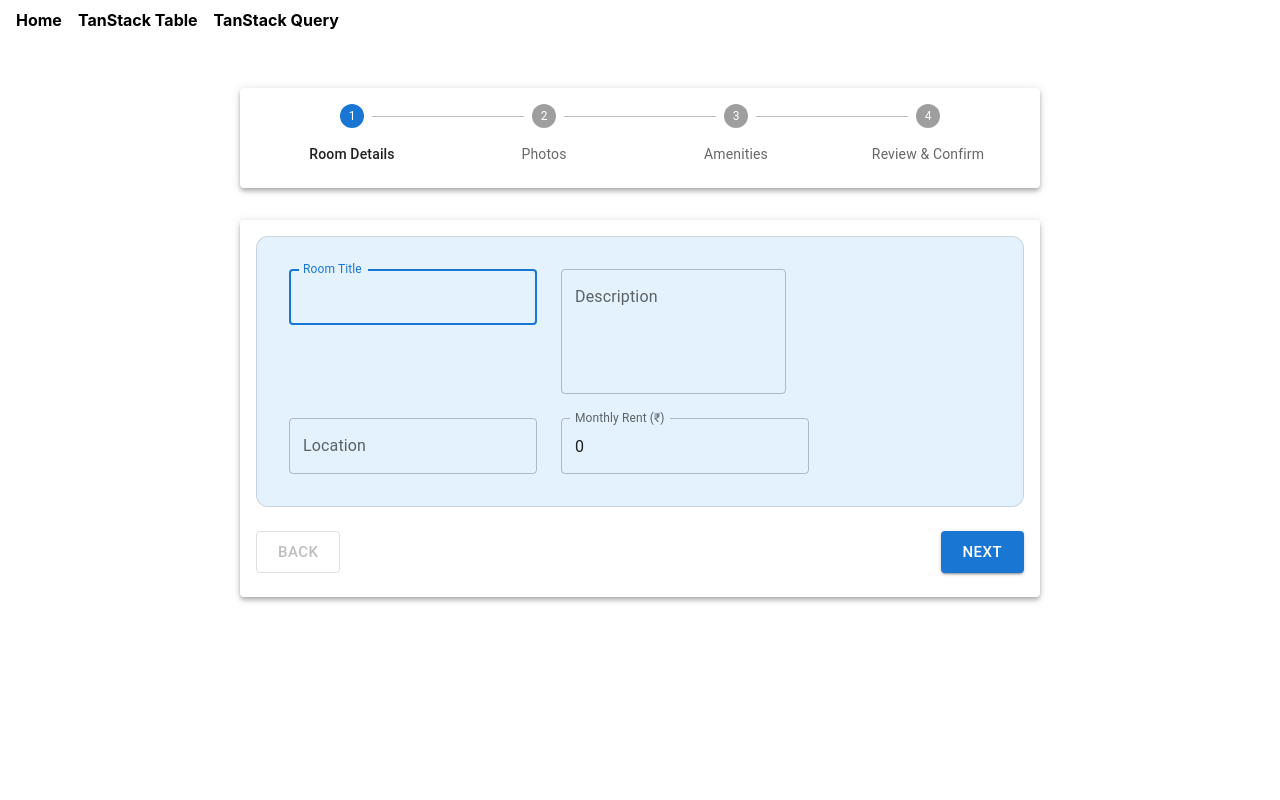
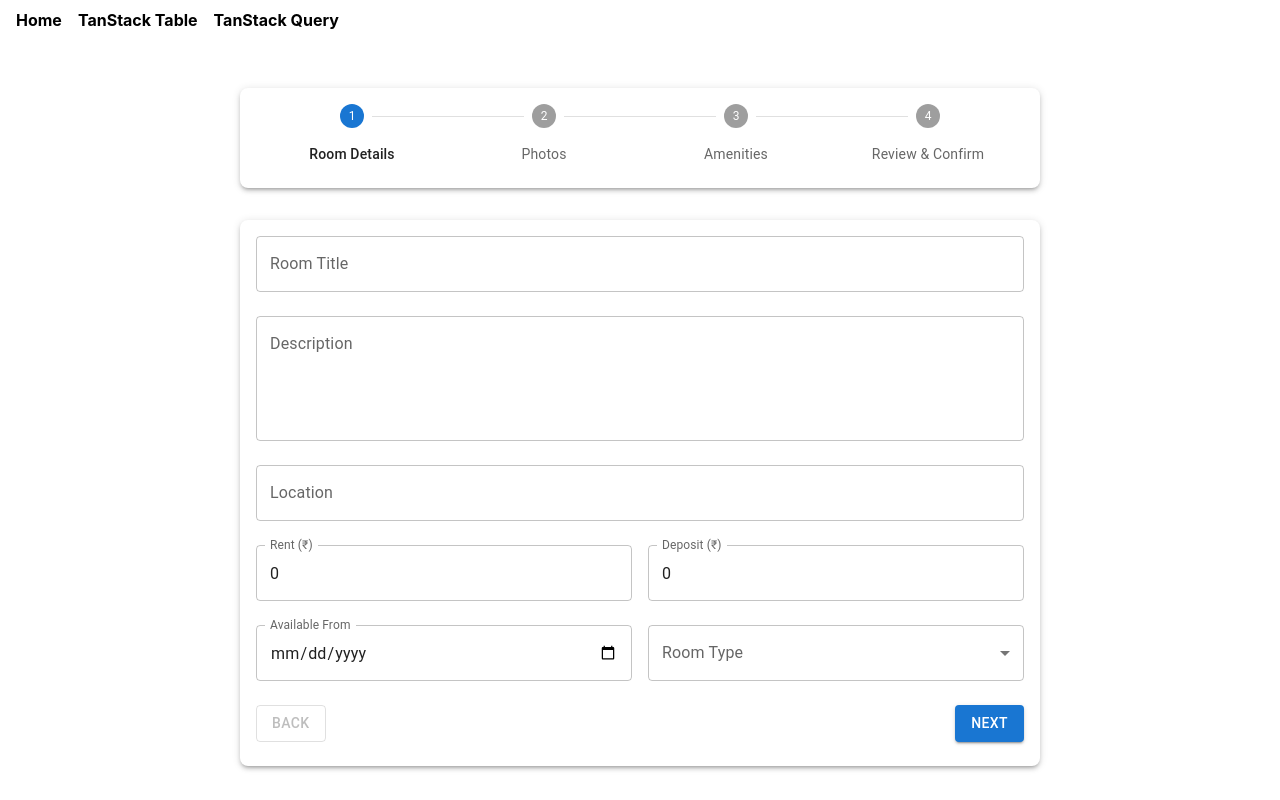
Before and after one commit to SANDY655/HOMIES, a React (Vite) app in the folder frontend/: page /post-room in a window 1280 px wide. Built offline with nearby package versions, Linux system fonts and the light colour scheme; sample sign-in values are in the browser's storage.

Commit message:
Completed PostForm without backend

```diff
--- a/frontend/src/pages/PostRoom.tsx
+++ b/frontend/src/pages/PostRoom.tsx
@@ -15,12 +15,13 @@ import {
   Paper,
   Avatar,
   Divider,
+  MenuItem,
+  Stack,
 } from "@mui/material";
 import { z } from "zod";
-import { CheckCircleOutline } from "@mui/icons-material";
+import { CheckCircleOutline, ErrorOutline } from "@mui/icons-material";
 import { motion } from "framer-motion";
-import type { RootRoute } from "@tanstack/react-router";
-import { createRoute, redirect } from "@tanstack/react-router";
+import { createRoute, RootRoute, redirect } from "@tanstack/react-router";
 
 const steps = ["Room Details", "Photos", "Amenities", "Review & Confirm"];
 
@@ -29,7 +30,10 @@ const stepSchemas = [
     title: z.string().min(3, "Title is too short"),
     description: z.string().min(10, "Description is too short"),
     location: z.string().min(2, "Location required"),
-    rent: z.number().min(100, "Minimum rent is 100"),
+    rent: z.coerce.number().min(100, "Minimum rent is 100"),
+    deposit: z.coerce.number().min(0, "Deposit can't be negative"),
+    availableFrom: z.string().min(1, "Availability date required"),
+    roomType: z.string().min(1, "Room type required"),
   }),
   z.object({
     images: z.array(z.any()).min(1, "At least one image required"),
@@ -39,6 +43,8 @@ const stepSchemas = [
       wifi: z.boolean(),
       ac: z.boolean(),
       parking: z.boolean(),
+      furnished: z.boolean(),
+      washingMachine: z.boolean(),
     }),
   }),
   z.object({}),
@@ -49,17 +55,26 @@ const defaultForm = {
   description: "",
   location: "",
   rent: 0,
+  deposit: 0,
+  availableFrom: "",
+  roomType: "",
   images: [],
-  amenities: { wifi: false, ac: false, parking: false },
+  amenities: {
+    wifi: false,
+    ac: false,
+    parking: false,
+    furnished: false,
+    washingMachine: false,
+  },
 };
 
 export function PostRoom() {
   const [step, setStep] = useState(0);
   const [form, setForm] = useState(defaultForm);
-  const [errors, setErrors] = useState<Record<string, string>>({});
+  const [errors, setErrors] = useState({});
   const [isConfirmed, setIsConfirmed] = useState(false);
 
-  const handleChange = (e: React.ChangeEvent<HTMLInputElement>) => {
+  const handleChange = (e) => {
     const { name, value, type, checked } = e.target;
     if (name.includes("amenities.")) {
       const key = name.split(".")[1];
@@ -75,7 +90,7 @@ export function PostRoom() {
     }
   };
 
-  const handleFileChange = (e: React.ChangeEvent<HTMLInputElement>) => {
+  const handleFileChange = (e) => {
     const files = e.target.files ? Array.from(e.target.files) : [];
     setForm((prev) => ({ ...prev, images: files }));
   };
@@ -84,7 +99,7 @@ export function PostRoom() {
     const schema = stepSchemas[step];
     const result = schema.safeParse(form);
     if (!result.success) {
-      const fieldErrors: Record<string, string> = {};
+      const fieldErrors = {};
       result.error.errors.forEach((err) => {
         const field = err.path.join(".");
         fieldErrors[field] = err.message;
@@ -115,32 +130,14 @@ export function PostRoom() {
 
   const handleConfirm = () => {
     setIsConfirmed(true);
+    setStep((prev) => prev + 1);
   };
-
-  const renderImages = () => (
-    <Grid container spacing={3} sx={{ mt: 2 }}>
-      {form.images.map((file, index) => (
-        <Grid item key={index}>
-          <Avatar
-            variant="rounded"
-            src={URL.createObjectURL(file)}
-            sx={{
-              width: 100,
-              height: 100,
-              border: "3px solid #1976d2",
-            }}
-          />
-        </Grid>
-      ))}
-    </Grid>
-  );
 
   const getStepContent = () => {
     switch (step) {
       case 0:
         return (
-          <Grid container spacing={3}>
-            <Grid item xs={12}>
+          <Stack spacing={3}>
             <TextField
               label="Room Title"
               name="title"
@@ -149,13 +146,8 @@ export function PostRoom() {
               onChange={handleChange}
               error={!!errors.title}
               helperText={errors.title}
-                color="primary"
               variant="outlined"
-                focused
-                size="medium"
             />
-            </Grid>
-            <Grid item xs={12}>
             <TextField
               label="Description"
               name="description"
@@ -166,12 +158,8 @@ export function PostRoom() {
               onChange={handleChange}
               error={!!errors.description}
               helperText={errors.description}
-                color="primary"
               variant="outlined"
-                size="medium"
             />
-            </Grid>
-            <Grid item xs={12} sm={6}>
             <TextField
               label="Location"
               name="location"
@@ -180,27 +168,62 @@ export function PostRoom() {
               onChange={handleChange}
               error={!!errors.location}
               helperText={errors.location}
-                color="primary"
               variant="outlined"
-                size="medium"
             />
-            </Grid>
-            <Grid item xs={12} sm={6}>
+            <Box display="flex" gap={2} flexWrap="wrap">
               <TextField
+                label="Rent (₹)"
+                name="rent"
                 type="number"
-                label="Monthly Rent (₹)"
-                name="rent"
-                fullWidth
                 value={form.rent}
                 onChange={handleChange}
                 error={!!errors.rent}
                 helperText={errors.rent}
-                color="primary"
+                sx={{ flex: 1 }}
                 variant="outlined"
-                size="medium"
               />
-            </Grid>
-          </Grid>
+              <TextField
+                label="Deposit (₹)"
+                name="deposit"
+                type="number"
+                value={form.deposit}
+                onChange={handleChange}
+                error={!!errors.deposit}
+                helperText={errors.deposit}
+                sx={{ flex: 1 }}
+                variant="outlined"
+              />
+            </Box>
+            <Box display="flex" gap={2} flexWrap="wrap">
+              <TextField
+                label="Available From"
+                name="availableFrom"
+                type="date"
+                InputLabelProps={{ shrink: true }}
+                value={form.availableFrom}
+                onChange={handleChange}
+                error={!!errors.availableFrom}
+                helperText={errors.availableFrom}
+                sx={{ flex: 1 }}
+                variant="outlined"
+              />
+              <TextField
+                select
+                label="Room Type"
+                name="roomType"
+                value={form.roomType}
+                onChange={handleChange}
+                error={!!errors.roomType}
+                helperText={errors.roomType}
+                sx={{ flex: 1 }}
+                variant="outlined"
+              >
+                <MenuItem value="single">Single</MenuItem>
+                <MenuItem value="shared">Shared</MenuItem>
+                <MenuItem value="apartment">Apartment</MenuItem>
+              </TextField>
+            </Box>
+          </Stack>
         );
       case 1:
         return (
@@ -208,8 +231,7 @@ export function PostRoom() {
             <Button
               variant="contained"
               component="label"
-              color="primary"
-              size="large"
+              sx={{ marginBottom: 2 }}
             >
               Upload Images
               <input
@@ -221,31 +243,48 @@ export function PostRoom() {
               />
             </Button>
             {errors.images && (
-              <Typography color="error" mt={2} fontSize="1.2rem">
+              <Typography
+                color="error"
+                variant="body2"
+                sx={{ marginBottom: 2 }}
+              >
                 {errors.images}
               </Typography>
             )}
-            {form.images.length > 0 && renderImages()}
+            <Grid container spacing={2}>
+              {form.images.map((file, index) => (
+                <Grid item key={index}>
+                  <Avatar
+                    src={URL.createObjectURL(file)}
+                    variant="rounded"
+                    sx={{
+                      width: 80,
+                      height: 80,
+                      border: "2px solid #fff",
+                      boxShadow: 3,
+                    }}
+                  />
+                </Grid>
+              ))}
+            </Grid>
           </Box>
         );
       case 2:
         return (
-          <Grid container spacing={3}>
-            {["wifi", "ac", "parking"].map((key) => (
-              <Grid item xs={12} sm={4} key={key}>
+          <Grid container spacing={2}>
+            {Object.keys(form.amenities).map((key) => (
+              <Grid item xs={6} sm={4} key={key}>
                 <FormControlLabel
                   control={
                     <Checkbox
-                      checked={
-                        form.amenities[key as keyof typeof form.amenities]
-                      }
+                      name={`amenities.${key}`}
+                      checked={form.amenities[key]}
                       onChange={handleChange}
-                      name={`amenities.${key}`}
-                      color="primary"
                     />
                   }
-                  label={key.toUpperCase()}
-                  sx={{ fontSize: "1.2rem" }}
+                  label={key
+                    .replace(/([A-Z])/g, " $1")
+                    .replace(/^./, (s) => s.toUpperCase())}
                 />
               </Grid>
             ))}
@@ -255,54 +294,44 @@ export function PostRoom() {
         return (
           <Box>
             <Typography variant="h6" gutterBottom>
-              Please confirm your details:
+              Confirm Your Room Details
             </Typography>
-            <Paper variant="outlined" sx={{ p: 3, backgroundColor: "#f9f9f9" }}>
-              <Typography variant="body1">
-                <strong>Title: </strong> {form.title}
+            <Paper variant="outlined" sx={{ p: 3, boxShadow: 3 }}>
+              <Typography>
+                <strong>Title:</strong> {form.title}
               </Typography>
-              <Typography variant="body1">
-                <strong>Description: </strong> {form.description}
+              <Typography>
+                <strong>Description:</strong> {form.description}
               </Typography>
-              <Typography variant="body1">
-                <strong>Location: </strong> {form.location}
+              <Typography>
+                <strong>Location:</strong> {form.location}
               </Typography>
-              <Typography variant="body1">
-                <strong>Rent: </strong> ₹{form.rent}
+              <Typography>
+                <strong>Rent:</strong> ₹{form.rent}
               </Typography>
-              <Typography variant="body1">
-                <strong>Amenities: </strong>
+              <Typography>
+                <strong>Deposit:</strong> ₹{form.deposit}
+              </Typography>
+              <Typography>
+                <strong>Available From:</strong> {form.availableFrom}
+              </Typography>
+              <Typography>
+                <strong>Room Type:</strong> {form.roomType}
+              </Typography>
+              <Typography>
+                <strong>Amenities:</strong>{" "}
                 {Object.entries(form.amenities)
-                  .filter(([key, value]) => value)
-                  .map(([key]) => key.toUpperCase())
+                  .filter(([_, v]) => v)
+                  .map(([k]) => k)
                   .join(", ")}
               </Typography>
-              <Grid container spacing={3} sx={{ mt: 3 }}>
-                {form.images.map((file, index) => (
-                  <Grid item key={index}>
-                    <Avatar
-                      variant="rounded"
-                      src={URL.createObjectURL(file)}
-                      sx={{ width: 100, height: 100 }}
-                    />
-                  </Grid>
-                ))}
-              </Grid>
             </Paper>
-            <Box display="flex" justifyContent="space-between" sx={{ mt: 3 }}>
+            <Box mt={2} textAlign="center">
               <Button
                 variant="contained"
-                color="secondary"
-                onClick={handleBack}
-                size="large"
-              >
-                Back
-              </Button>
-              <Button
-                variant="contained"
+                onClick={handleConfirm}
                 color="primary"
-                onClick={handleConfirm}
-                size="large"
+                sx={{ marginRight: 2 }}
               >
                 Confirm
               </Button>
@@ -310,97 +339,95 @@ export function PostRoom() {
           </Box>
         );
       default:
-        return "Unknown step";
+        return null;
     }
   };
 
   return (
     <Box
       sx={{
+        mt: 6,
         display: "flex",
         flexDirection: "column",
         alignItems: "center",
-        mt: 6,
       }}
     >
-      <Card sx={{ width: "100%", maxWidth: 800, mb: 4, boxShadow: 4 }}>
+      <Card
+        sx={{
+          width: "100%",
+          maxWidth: 800,
+          mb: 4,
+          borderRadius: 2,
+          boxShadow: 3,
+        }}
+      >
         <CardContent>
-          <Stepper activeStep={step} alternativeLabel>
+          <Stepper
+            activeStep={step}
+            alternativeLabel
+            sx={{
+              "& .MuiStepConnector-line": {
+                borderColor: "divider",
+              },
+              "& .MuiStepConnector-root.Mui-active .MuiStepConnector-line": {
+                borderColor: "primary.main",
+              },
+              "& .MuiStepConnector-root.Mui-completed .MuiStepConnector-line": {
+                borderColor: "primary.main",
+              },
+            }}
+          >
             {steps.map((label) => (
               <Step key={label}>
-                <StepLabel sx={{ fontSize: "1.5rem" }}>{label}</StepLabel>
+                <StepLabel>{label}</StepLabel>
               </Step>
             ))}
           </Stepper>
         </CardContent>
       </Card>
-
-      <Card sx={{ width: "100%", maxWidth: 800, boxShadow: 4 }}>
+      <Card
+        sx={{ width: "100%", maxWidth: 800, borderRadius: 2, boxShadow: 3 }}
+      >
         <CardContent>
           <motion.div
             key={step}
             initial={{ opacity: 0, x: -100 }}
             animate={{ opacity: 1, x: 0 }}
             exit={{ opacity: 0, x: 100 }}
-            transition={{ duration: 0.5 }}
+            transition={{ duration: 0.4 }}
           >
             {step < steps.length ? (
               <>
-                <Paper
-                  variant="outlined"
-                  sx={{
-                    p: 4,
-                    borderRadius: 3,
-                    mb: 3,
-                    backgroundColor:
-                      step === 0
-                        ? "#e3f2fd"
-                        : step === 1
-                        ? "#fce4ec"
-                        : "#e8f5e9",
-                  }}
-                >
                 {getStepContent()}
-                </Paper>
-                <Box
-                  display="flex"
-                  justifyContent="space-between"
-                  sx={{ mt: 3 }}
-                >
+                <Box display="flex" justifyContent="space-between" mt={3}>
                   <Button
-                    variant="outlined"
                     onClick={handleBack}
                     disabled={step === 0}
-                    size="large"
+                    variant="outlined"
                   >
                     Back
                   </Button>
                   <Button
+                    onClick={handleNext}
                     variant="contained"
-                    onClick={handleNext}
                     color="primary"
                     disabled={step === steps.length - 1}
-                    size="large"
                   >
                     Next
                   </Button>
                 </Box>
               </>
             ) : (
-              <Box textAlign="center" mt={4}>
-                <CheckCircleOutline
-                  color="success"
-                  sx={{ fontSize: 80, mb: 2 }}
-                />
-                <Typography variant="h5" color="success.main" gutterBottom>
+              <Box textAlign="center">
+                <CheckCircleOutline color="success" sx={{ fontSize: 60 }} />
+                <Typography variant="h6" color="success.main" gutterBottom>
                   All steps completed — ready to submit!
                 </Typography>
+                <Box display="flex" justifyContent="center" gap={2} mt={2}>
                   <Button
                     onClick={handleSubmit}
                     variant="contained"
                     color="primary"
-                  size="large"
-                  sx={{ mr: 3 }}
                   >
                     Submit
                   </Button>
@@ -408,10 +435,10 @@ export function PostRoom() {
                     onClick={handleReset}
                     variant="outlined"
                     color="secondary"
-                  size="large"
                   >
                     Reset
                   </Button>
+                </Box>
               </Box>
             )}
           </motion.div>
```
Lines whose indentation alone changed are shown as unchanged.
